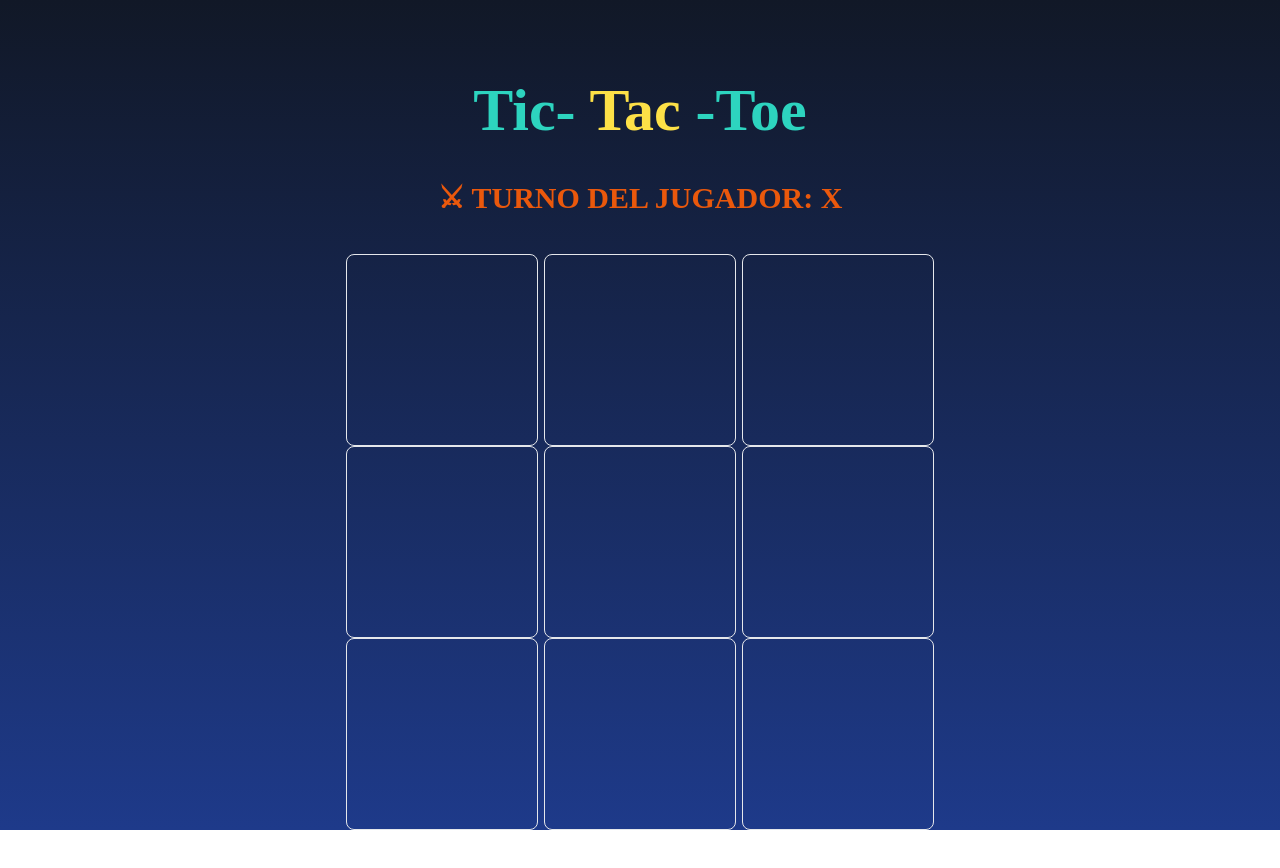
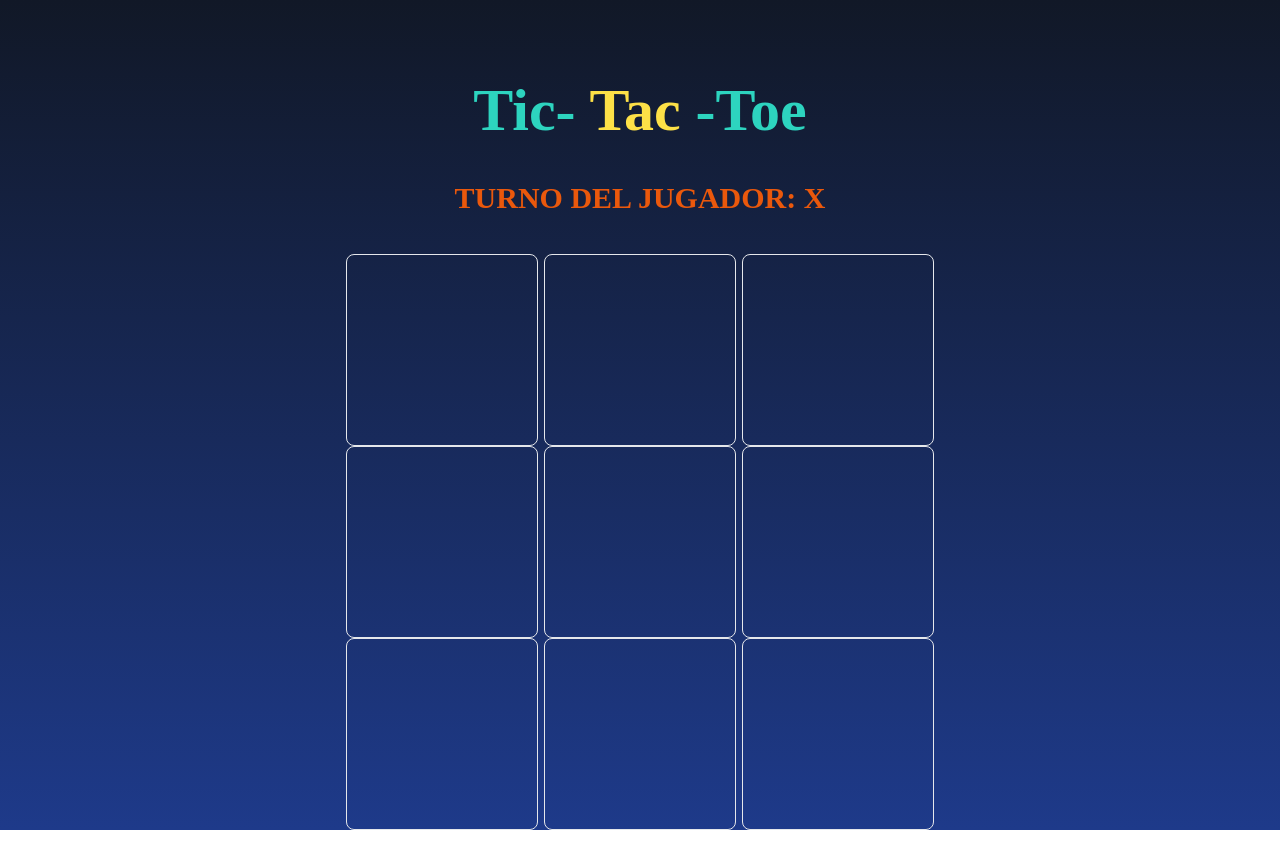
Before and after one commit to JuanMaAl/TicTacToe-Angular, an Angular app: page / in a window 1280 px wide. Shown: the top 868 px of the page. Built offline with nearby package versions, Linux system fonts and the light colour scheme.

Commit message:
arreglar método update Board. Cambiar emojis mensaje del ganador

```diff
--- a/src/app/app.component.html
+++ b/src/app/app.component.html
@@ -21,7 +21,7 @@ to-blue-900">
   text-3xl
   mt-10
   font-bold">
-  &#9876; TURNO DEL JUGADOR: {{gameService.activePlayer}}
+  TURNO DEL JUGADOR: {{gameService.activePlayer}}
   </h2>
 
   <!-- Winner Text -->
@@ -32,7 +32,7 @@ to-blue-900">
   text-4xl
   font-semibold"
   *ngIf = "gameService.winner">
-  &#9886; {{gameService.activePlayer}} ES EL VENCEDOR &#9887;
+  🏆 {{gameService.activePlayer}} ES EL VENCEDOR 🏆
 </h2>
 
   </div>
--- a/src/app/game.service.ts
+++ b/src/app/game.service.ts
@@ -51,7 +51,7 @@ changePlayerTurn(squareCliked: any){
 
 updateBoard(squareClicked: any){
   this.board[squareClicked.id].state = squareClicked.state;
-  if(this.winner){
+  if(this.isWinner){
     this.winner = true;
     this.isGameOver = false;
     this.isGameOver = true;
```
